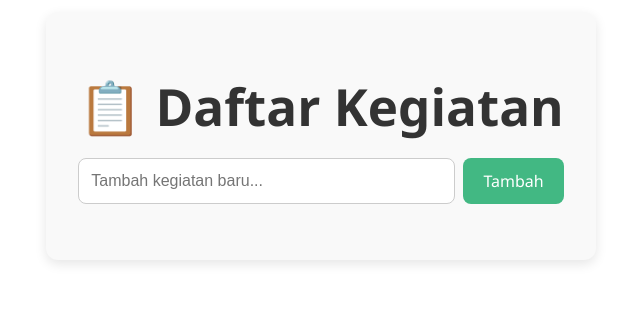
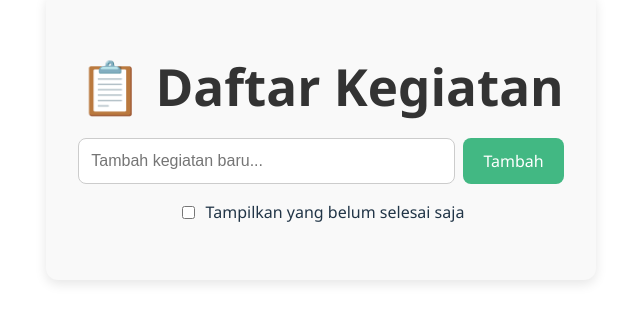
Before and after one commit to rahayuadiela10/UTS_PBK_TODOLIST, a Vue app: page / in a window 1280 px wide. Shown: the part 264-586 px from the top of the page, without its empty margins (319-959 px from the left). Built offline with nearby package versions, Linux system fonts and the light colour scheme.

Commit message:
USER DAPAT MENFILTER BAGIAN YANG INGIN DIMUNCULKAN SEPERTI KEGIATAN YANG BELUM SELESAI SAJA

```diff
--- a/src/App.vue
+++ b/src/App.vue
@@ -1,11 +1,14 @@
 <script setup>
-import { ref } from 'vue'
+import { ref, computed } from 'vue'
 
-// Daftar kegiatan (kosong saat awal)
+// Daftar kegiatan
 const todos = ref([])
 
 // Input dari user
 const newTodo = ref('')
+
+// Filter toggle: true = hanya tampilkan yang belum selesai
+const showIncompleteOnly = ref(false)
 
 // Fungsi menambah kegiatan
 const addTodo = () => {
@@ -23,6 +26,13 @@ const addTodo = () => {
 const removeTodo = (id) => {
   todos.value = todos.value.filter(todo => todo.id !== id)
 }
+
+// Daftar kegiatan yang difilter
+const filteredTodos = computed(() => {
+  return showIncompleteOnly.value
+    ? todos.value.filter(todo => !todo.done)
+    : todos.value
+})
 </script>
 
 <template>
@@ -35,9 +45,15 @@ const removeTodo = (id) => {
       <button @click="addTodo">Tambah</button>
     </div>
 
+    <!-- Filter Checkbox -->
+    <div class="filter-group">
+      <input type="checkbox" id="filter-incomplete" v-model="showIncompleteOnly" />
+      <label for="filter-incomplete">Tampilkan yang belum selesai saja</label>
+    </div>
+
     <!-- Daftar Kegiatan -->
     <ul class="todo-list">
-      <li v-for="todo in todos" :key="todo.id" :class="{ done: todo.done }">
+      <li v-for="todo in filteredTodos" :key="todo.id" :class="{ done: todo.done }">
         <input type="checkbox" v-model="todo.done" class="checkbox" />
         <span class="todo-text">
           {{ todo.text }}
@@ -69,8 +85,16 @@ h1 {
 .form-group {
   display: flex;
   gap: 0.5rem;
+  margin-bottom: 1rem;
+  justify-content: center;
+}
+
+.filter-group {
+  display: flex;
+  align-items: center;
+  gap: 0.5rem;
+  justify-content: center;
   margin-bottom: 1.5rem;
-  justify-content: center;
 }
 
 input[type="text"] {
```
